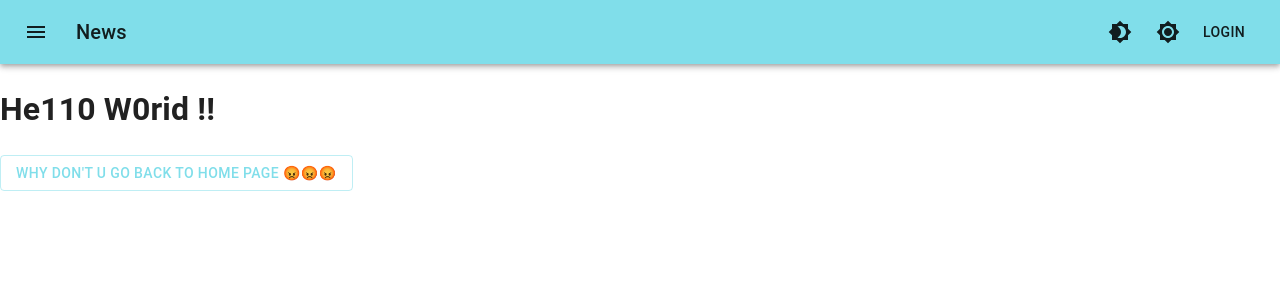
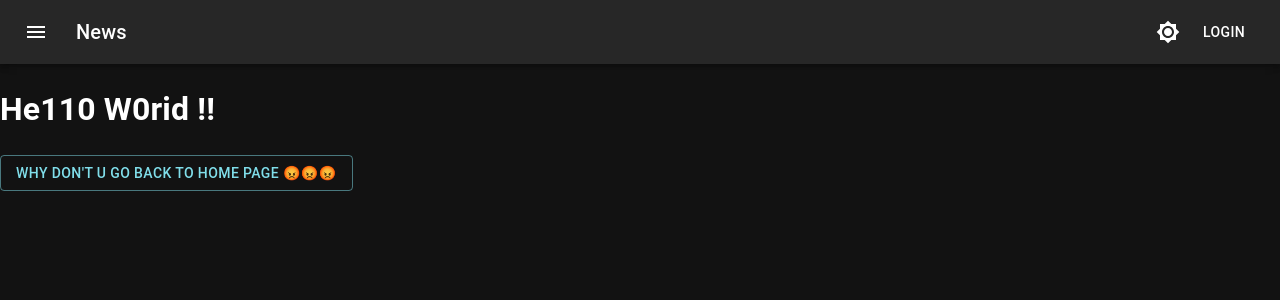
Before and after one commit to linyejoe2/app-ui-survey-react, a React (Vite) app: page /hello-world in a window 1280 px wide. Shown: the top 300 px of the page. Built offline with nearby package versions, Linux system fonts and the light colour scheme.

Commit message:
new feature: toggleTheme button

```diff
--- a/src/components/TopNavigationBar.tsx
+++ b/src/components/TopNavigationBar.tsx
@@ -8,9 +8,14 @@ import MenuIcon from '@mui/icons-material/Menu';
 import Brightness4Icon from '@mui/icons-material/Brightness4';
 import Brightness7Icon from '@mui/icons-material/Brightness7';
 import Theme from '../Theme';
+import { useDispatch, useSelector, RootState } from '../service/store'
+import { toggleTheme } from "../service/services"
 
 
 export default function TopNavigationBar() {
+  const dispatch = useDispatch()
+  const themeState = useSelector((state: RootState) => state.themeState)
+
   return (
     <Box sx={{ flexGrow: 1 }}>
       <AppBar position="static">
@@ -27,25 +32,25 @@ export default function TopNavigationBar() {
           <Typography variant="h6" component="div" sx={{ flexGrow: 1 }}>
             News
           </Typography>
+          {themeState ?
             <IconButton
               size="large"
               title="change theme to dark"
               onClick={() => {
-              Theme.mode = 'dark'
-              console.log(Theme.mode)
+                dispatch(toggleTheme())
               }}
-            color="inherit"
-          >
+              color="inherit">
               <Brightness4Icon />
             </IconButton>
+            :
             <IconButton
               size="large"
               title="change theme to light"
-            onClick={() => { Theme.mode = 'light' }}
-            color="inherit"
-          >
+              onClick={() => { dispatch(toggleTheme()) }}
+              color="inherit">
               <Brightness7Icon />
             </IconButton>
+          }
           <Button color="inherit">Login</Button>
         </Toolbar>
       </AppBar>
--- a/src/main.tsx
+++ b/src/main.tsx
@@ -1,28 +1,39 @@
 import React from 'react'
 import ReactDOM from 'react-dom/client'
-
+import { store } from './service/store'
+import { Provider } from 'react-redux';
 // style
 import CssBaseline from "@mui/material/CssBaseline"
 import Theme from './Theme'
 import ThemeProvider from '@mui/material/styles/ThemeProvider'
-
 // route
 import router from './routes'
-import {
-  RouterProvider,
-  // Route,
-} from "react-router-dom";
-
+import { RouterProvider } from "react-router-dom";
 // comp
 import TopNavigationBar from './components/TopNavigationBar'
+import { useDispatch, useSelector, RootState } from './service/store'
+import { toggleTheme } from "./service/services"
+import { Dashboard } from '@mui/icons-material';
+
+const ThemeProvid = (props: React.PropsWithChildren) => {
+  const dispatch = useDispatch()
+  const themeState = useSelector((state: RootState) => state.themeState)
+  return (
+    <ThemeProvider theme={themeState ? Theme.lightMode : Theme.darkMode}>
+      {props.children}
+    </ThemeProvider>
+  )
+}
 
 ReactDOM.createRoot(document.getElementById('root') as HTMLElement).render(
   <React.StrictMode>
     {/* <App /> */}
-    <ThemeProvider theme={Theme.mode == 'light' ? Theme.lightMode : Theme.darkMode}>
-      <CssBaseline />
-      <TopNavigationBar />
-      <RouterProvider router={router} />
-    </ThemeProvider>
+    <Provider store={store}>
+      <ThemeProvid>
+        <CssBaseline />
+        <TopNavigationBar />
+        <RouterProvider router={router} />
+      </ThemeProvid>
+    </Provider>
   </React.StrictMode>
 )
--- /dev/null
+++ b/src/service/services.ts
@@ -0,0 +1,62 @@
+// import { AnyAction } from 'redux'
+// import { createReducer, createAction, PayloadAction, createSlice } from '@reduxjs/toolkit'
+import { createSlice } from '@reduxjs/toolkit'
+
+const themeSlice = createSlice({
+  name: 'themeState',
+  initialState: false,
+  reducers: {
+    toggleTheme: (state) => state == false ? state = true : state = false
+  }
+})
+
+export const themeState = themeSlice.reducer
+export const { toggleTheme } = themeSlice.actions
+
+// const initialState = {
+//   darkTheme: false
+// }
+
+// const toggleTheme = createAction('CHANGE_THEME')
+// // const addOne = createAction("ADD_ONE")
+// // const delOne = createAction("DEL_ONE")
+
+// export const ThemeReducer = createReducer(initialState, {
+//   [toggleTheme.type]: (state, action) => {
+//     return {
+//       ...state,
+//       darkTheme: !state.darkTheme
+//     }
+//   }
+// })
+
+// // export const numReducer = createReducer(2, {
+// //   [addOne.type]: (state, action) => state + 1,
+// //   [delOne.type]: (state, action) => state - 1
+// // })
+
+// const countSlice = createSlice({
+//   name: 'numReducer2',
+//   initialState: 3,
+//   reducers: {
+//     addOne: (state) => state + 1,
+//     delOne: (state, action: PayloadAction<undefined>) => state - 1
+//   }
+// })
+
+// export const numReducer2 = countSlice.reducer
+// export const { addOne, delOne } = countSlice.actions
+
+// const reducer = (state = initialState, action: AnyAction) => {
+//   switch (action.type) {
+//     case 'CHANGE_THEME':
+//       return {
+//         ...state,
+//         darkTheme: !state.darkTheme
+//       }
+//     default:
+//       return state
+//   }
+// }
+
+// export default reducer;
--- /dev/null
+++ b/src/service/store.ts
@@ -0,0 +1,16 @@
+import { configureStore } from '@reduxjs/toolkit'
+import { themeState } from './services'
+import { useDispatch, useSelector } from 'react-redux';
+
+export const store = configureStore({
+  reducer: {
+    themeState,
+  }
+})
+
+// Infer the `RootState` and `AppDispatch` types from the store itself
+export type RootState = ReturnType<typeof store.getState>
+// Inferred type: {posts: PostsState, comments: CommentsState, users: UsersState}
+export type AppDispatch = typeof store.dispatch
+
+export {useDispatch , useSelector}
```
Lines whose indentation alone changed are shown as unchanged.
